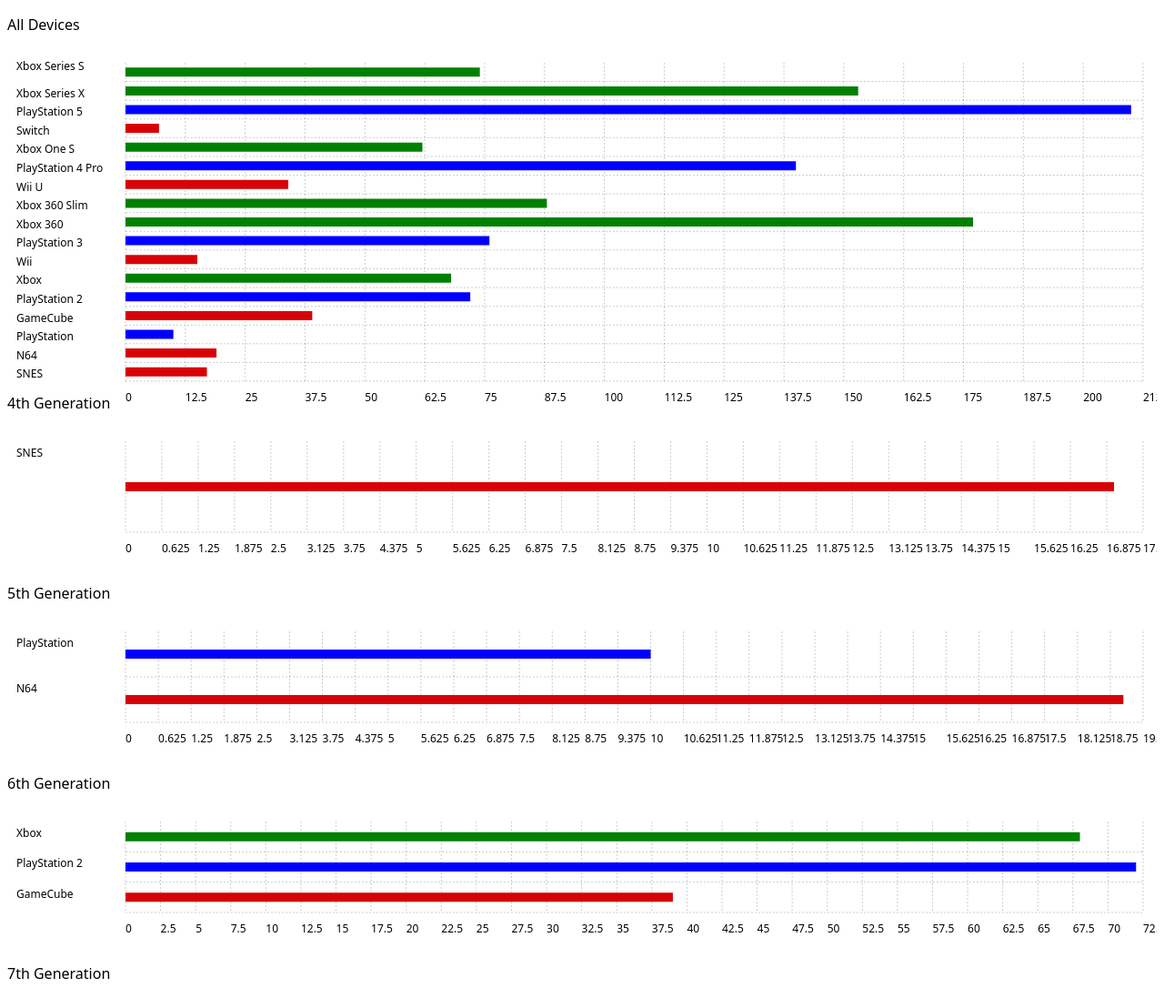
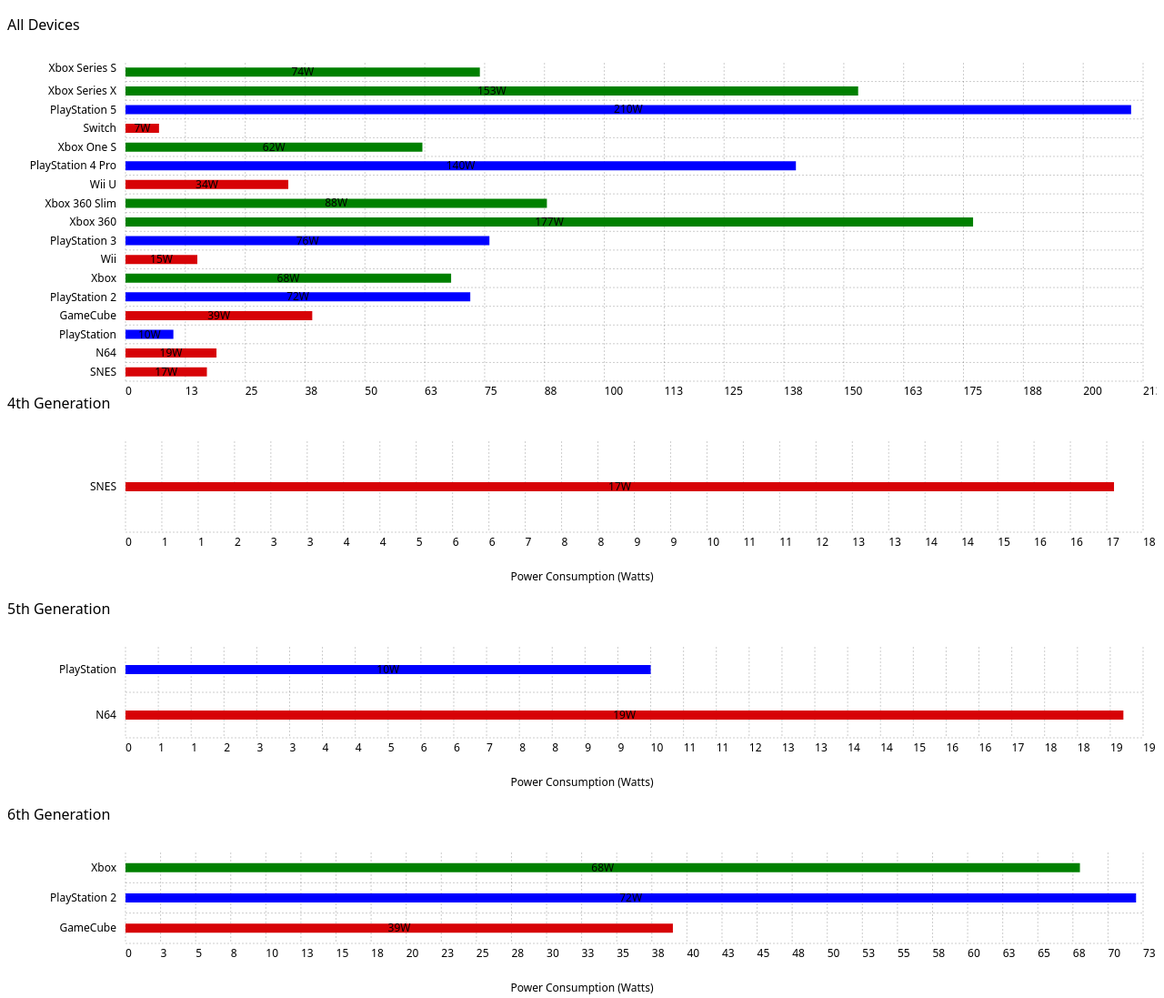
Before and after one commit to Ravbug/consolepower, a plain HTML site: page index.html in a window 1280 px wide. Shown: the top 1097 px of the page at 91% size. Drawn offline with Linux system fonts and the light colour scheme.

Commit message:
Bar labels

```diff
--- /dev/null
+++ b/chartist-plugin-pointlabels.min.js
@@ -0,0 +1,8 @@
+/* chartist-plugin-pointlabels 0.0.6
+ * Copyright © 2018 Gion Kunz
+ * Free to use under the WTFPL license.
+ * http://www.wtfpl.net/
+ */
+
+!function(a,b){"function"==typeof define&&define.amd?define(["chartist"],function(c){return a.returnExportsGlobal=b(c)}):"object"==typeof exports?module.exports=b(require("chartist")):a["Chartist.plugins.ctPointLabels"]=b(Chartist)}(this,function(a){return function(a,b,c){"use strict";var d={labelClass:"ct-label",labelOffset:{x:0,y:-10},textAnchor:"middle",align:"center",labelInterpolationFnc:c.noop},e={point:function(a){return{x:a.x,y:a.y}},bar:{left:function(a){return{x:a.x1,y:a.y1}},center:function(a){return{x:a.x1+(a.x2-a.x1)/2,y:a.y1}},right:function(a){return{x:a.x2,y:a.y1}}}};c.plugins=c.plugins||{},c.plugins.ctPointLabels=function(a){function b(b,c){var d=void 0!==c.value.x&&c.value.y?c.value.x+", "+c.value.y:c.value.y||c.value.x;c.group.elem("text",{x:b.x+a.labelOffset.x,y:b.y+a.labelOffset.y,style:"text-anchor: "+a.textAnchor},a.labelClass).text(a.labelInterpolationFnc(d))}return a=c.extend({},d,a),function(d){(d instanceof c.Line||d instanceof c.Bar)&&d.on("draw",function(c){var d=e[c.type]&&e[c.type][a.align]||e[c.type];d&&b(d(c),c)})}}}(window,document,a),a.plugins.ctPointLabels});
+//# sourceMappingURL=chartist-plugin-pointlabels.min.js.map
--- a/index.html
+++ b/index.html
@@ -9,6 +9,7 @@
     <link rel="stylesheet" type="text/css" href="style.css">
   </head>
   <script src="chartist.min.js"></script>
+  <script src="chartist-plugin-pointlabels.min.js"></script>
   <script src="data.js"></script>
   <body>
     <div id="main">
--- a/index.js
+++ b/index.js
@@ -20,9 +20,19 @@
         axisY: {
             offset: 120,
           },
-          classNames: {
-            "chart": "customClass",
-          }
+        axisX: {
+          labelInterpolationFnc: value => Math.round(value),
+        },
+        plugins: [
+          Chartist.plugins.ctPointLabels({
+            textAnchor: 'middle',
+            labelInterpolationFnc: function(value) {return `${value}W`},
+            labelOffset: {
+              x: 0,
+              y: 4
+            },
+          })
+        ]
     });
 }
 
@@ -40,6 +50,11 @@
     }
 
     makeChart(labels, series, `#gen${gen}`)
+
+    const axisLabel = document.createElement('span')
+    axisLabel.innerHTML = "Power Consumption (Watts)"
+    axisLabel.classList = ["axisLabel"]
+    contentdiv.appendChild(axisLabel)
 }
 
 // all consoles together
--- a/style.css
+++ b/style.css
@@ -44,3 +44,10 @@
 table{
     overflow-x: scroll
 }
+
+.axisLabel{
+    width: 100%;
+    text-align: center;
+    display: block;
+    font-size: 0.75rem
+}
```
